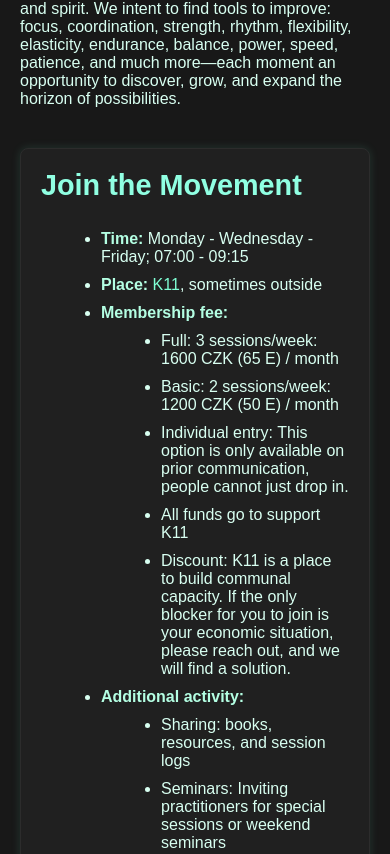
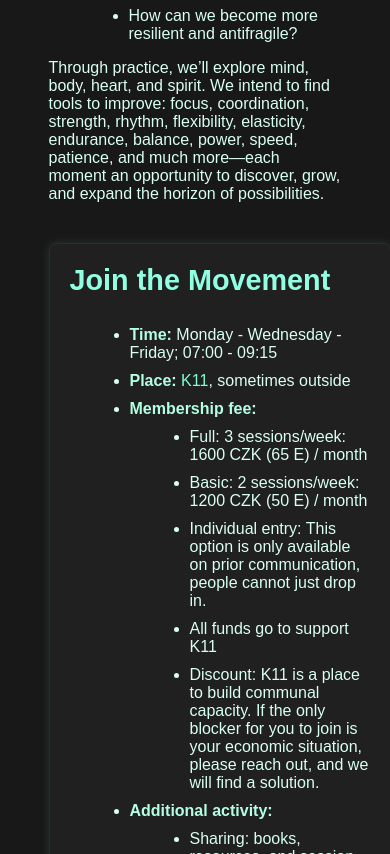
Before and after one commit to meusis/meue-website, a plain HTML site: page index.html in a window 390 px wide. Shown: the part 1146-2000 px from the top of the page. Drawn offline with Linux system fonts and the light colour scheme.

Commit message:
narrow page box & run typos

```diff
--- a/index.html
+++ b/index.html
@@ -12,6 +12,14 @@
             font-family: 'Arial', sans-serif;
             margin: 0;
             padding: 20px;
+        }
+
+        /* Page container for centering and max width */
+        .page-wrapper {
+            max-width: 1000px;
+            margin: 0 auto;
+            padding: 0 20px;
+            box-sizing: border-box;
         }
 
         h1, h2, h3, h5 {
@@ -146,10 +154,37 @@
             vertical-align: middle;
             box-shadow: 0 0 6px #7fffd433;
         }
+
+        /* Responsive adjustments */
+        @media (max-width: 1024px) {
+            .page-wrapper {
+                max-width: 90%;
+            }
+        }
+
+        @media (max-width: 600px) {
+            body {
+                padding: 10px;
+            }
+
+            h1 {
+                font-size: 2.2em;
+            }
+
+            h2 {
+                font-size: 1.8em;
+            }
+
+            .container {
+                flex-direction: column;
+                gap: 20px;
+            }
+        }
     </style>
 
 </head>
 <body>
+    <div class="page-wrapper">
 
     <!-- Important starting information -->
     <h1>*meuə</h1>
@@ -158,7 +193,7 @@
         <p><strong>Movement Culture Collective</strong></p>
     </div>
 
-    <h2 id="step-to-uknown">Step to Unknown</h2>
+    <h2 id="step-to-unknown">Step to Unknown</h2>
     <p>Life is unpredictable, and we can never fully anticipate what’s to come. We don’t control the external world, and the more we cling to comfort and certainty, the more fragile we become. To truly thrive in an ever-changing universe, we must step out of our safe zones.</p>
     <p>By working the unknown and letting go of rigid expectations, we can cultivate resilience. Together, we create an environment where we embrace uncertainity, poised to challenge the limits of what we know—and what we think is possible.</p>
 
@@ -171,11 +206,9 @@
     <li>How can we improve our lives through the way we move and relate to the world?</li>
     <li>How do we cultivate non-verbal dialogue and trust?</li>
     <li>How can we challenge ourselves, play, fight, dance, and grow together?</li>
-    <li>How can we become more resilent and antifragile?</li>
+    <li>How can we become more resilient and antifragile?</li>
 </ul>
-<p>Through practice, we’ll explore mind, body, heart, and spirit. We intent to find tools to improve: focus, coordination, strength, rhythm, flexibility, elasticity, endurance, balance, power, speed, patience, and much more—each moment an opportunity to discover, grow, and expand the horizon of possibilities.</p>
-
-    </ul>
+<p>Through practice, we’ll explore mind, body, heart, and spirit. We intend to find tools to improve: focus, coordination, strength, rhythm, flexibility, elasticity, endurance, balance, power, speed, patience, and much more—each moment an opportunity to discover, grow, and expand the horizon of possibilities.</p>
 
     <!-- Container for Time & Place and Practice sections -->
     <div class="container">
@@ -243,7 +276,7 @@
         <p id="quote"></p>
         <p>contact <span class="at-symbol">A</span> meue.org</p>
     </footer>
-
+  </div>
     <!-- JavaScript goes here, at the end of the body -->
     <script>
         // Array of quotes
@@ -253,7 +286,7 @@
             '"Those who have knowledge, don\'t predict. Those who predict, don\'t have knowledge" – Lao Tzu',
             '"In the midst of chaos, there is also opportunity." – Sun Tzu',
             '"Water shapes its course according to the nature of the ground over which it flows." – Sun Tzu',
-	    '"Never give a sword to a man who can\'t dance" – Confucius '
+	        '"Never give a sword to a man who can\'t dance" – Confucius '
         ];
 
         // Function to pick a random quote
```
